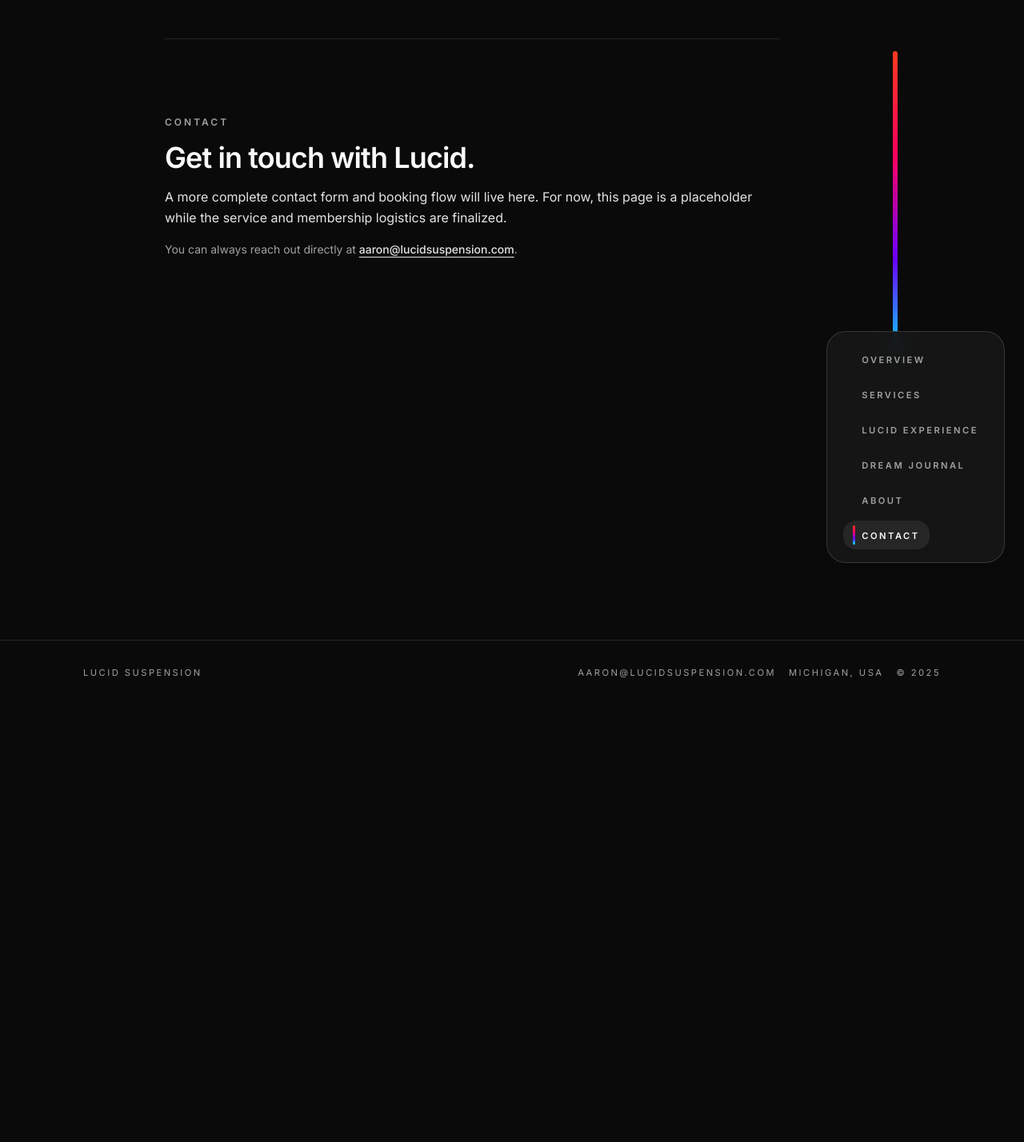
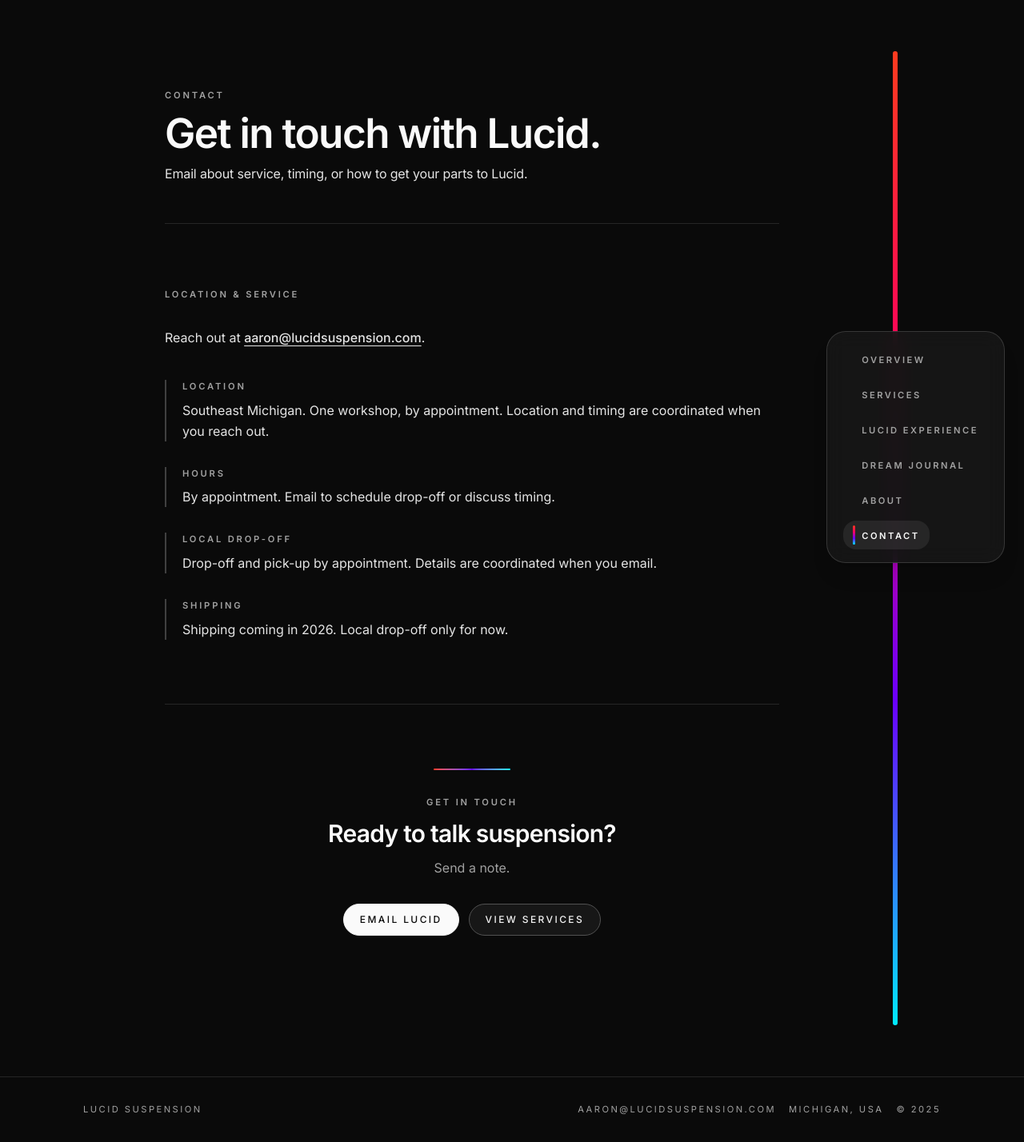
Before and after one commit to AaronRDurant/lucid-suspension, a Next.js app: page /contact in a window 1280 px wide. Shown: the whole page at 80% size. Before the commit the page ends 882 px from the top, so only its background shows below. Built offline with nearby package versions, Linux system fonts and the light colour scheme.

Commit message:
Complete Contact page

```diff
--- a/src/app/(site)/contact/page.tsx
+++ b/src/app/(site)/contact/page.tsx
@@ -1,4 +1,8 @@
 import type { Metadata } from "next";
+import { CTAButton } from "../../components/CTAButton";
+import { GradientDivider } from "../../components/GradientDivider";
+import { PageHeader } from "../../components/PageHeader";
+import { Section } from "../../components/Section";
 import { createMetadata } from "../../lib/seo";
 
 export const metadata: Metadata = createMetadata({
@@ -10,20 +14,16 @@ export const metadata: Metadata = createMetadata({
 
 export default function ContactPage() {
   return (
-    <section className="max-w-3xl border-t border-neutral-800 pt-16 pb-16 lg:pt-24 lg:pb-24">
-      <p className="text-xs font-semibold uppercase tracking-[0.25em] text-neutral-400">
-        Contact
-      </p>
-      <h1 className="mt-4 text-3xl font-semibold tracking-tight sm:text-4xl text-neutral-50">
-        Get in touch with Lucid.
-      </h1>
-      <p className="mt-4 text-base text-neutral-200 leading-relaxed">
-        A more complete contact form and booking flow will live here. For now,
-        this page is a placeholder while the service and membership logistics
-        are finalized.
-      </p>
-      <p className="mt-4 text-sm text-neutral-400 leading-relaxed">
-        You can always reach out directly at{" "}
+    <>
+      <PageHeader
+        eyebrow="Contact"
+        title="Get in touch with Lucid."
+        description="Email about service, timing, or how to get your parts to Lucid."
+      />
+
+      <Section id="location-service" eyebrow="Location & service" borderTop>
+        <p className="mb-10 text-base leading-relaxed text-neutral-200">
+          Reach out at{" "}
           <a
             href="mailto:aaron@lucidsuspension.com"
             className="font-medium text-neutral-200 underline underline-offset-4 hover:text-neutral-50 focus-visible:outline-none focus-visible:ring-2 focus-visible:ring-neutral-400 focus-visible:ring-offset-2 focus-visible:ring-offset-neutral-950 rounded"
@@ -32,6 +32,73 @@ export default function ContactPage() {
           </a>
           .
         </p>
+        <dl className="space-y-8">
+          <div className="flex flex-col gap-2 border-l-2 border-neutral-700 pl-5">
+            <dt className="text-[0.7rem] font-semibold uppercase tracking-[0.25em] text-neutral-400">
+              Location
+            </dt>
+            <dd className="text-base leading-relaxed text-neutral-200">
+              Southeast Michigan. One workshop, by appointment. Location and
+              timing are coordinated when you reach out.
+            </dd>
+          </div>
+          <div className="flex flex-col gap-2 border-l-2 border-neutral-700 pl-5">
+            <dt className="text-[0.7rem] font-semibold uppercase tracking-[0.25em] text-neutral-400">
+              Hours
+            </dt>
+            <dd className="text-base leading-relaxed text-neutral-200">
+              By appointment. Email to schedule drop-off or discuss timing.
+            </dd>
+          </div>
+          <div className="flex flex-col gap-2 border-l-2 border-neutral-700 pl-5">
+            <dt className="text-[0.7rem] font-semibold uppercase tracking-[0.25em] text-neutral-400">
+              Local drop-off
+            </dt>
+            <dd className="text-base leading-relaxed text-neutral-200">
+              Drop-off and pick-up by appointment. Details are coordinated when
+              you email.
+            </dd>
+          </div>
+          <div className="flex flex-col gap-2 border-l-2 border-neutral-700 pl-5">
+            <dt className="text-[0.7rem] font-semibold uppercase tracking-[0.25em] text-neutral-400">
+              Shipping
+            </dt>
+            <dd className="text-base leading-relaxed text-neutral-200">
+              Shipping coming in 2026. Local drop-off only for now.
+            </dd>
+          </div>
+        </dl>
+      </Section>
+
+      <section
+        id="get-in-touch"
+        aria-labelledby="contact-cta-heading"
+        className="border-t border-neutral-800 py-12 sm:py-16 lg:py-20"
+      >
+        <div className="flex flex-col items-center text-center">
+          <GradientDivider className="mx-auto mb-8" />
+          <p className="text-[0.7rem] font-semibold uppercase tracking-[0.25em] text-neutral-400">
+            Get in touch
+          </p>
+          <h2
+            id="contact-cta-heading"
+            className="mt-3 text-2xl font-semibold tracking-tight text-neutral-50 sm:text-3xl"
+          >
+            Ready to talk suspension?
+          </h2>
+          <p className="mt-3 max-w-md text-base leading-relaxed text-neutral-400">
+            Send a note.
+          </p>
+          <div className="mt-8 flex flex-wrap items-center justify-center gap-3">
+            <CTAButton href="mailto:aaron@lucidsuspension.com">
+              Email Lucid
+            </CTAButton>
+            <CTAButton href="/services" variant="secondary">
+              View services
+            </CTAButton>
+          </div>
+        </div>
       </section>
+    </>
   );
 }
--- a/src/app/components/PageHeader.tsx
+++ b/src/app/components/PageHeader.tsx
@@ -6,7 +6,7 @@ type PageHeaderAlign = "left" | "center";
 export type PageHeaderProps = {
   eyebrow?: string;
   title: string;
-  description?: string;
+  description?: ReactNode;
   align?: PageHeaderAlign;
   kicker?: string;
   actions?: ReactNode;
```
Lines whose indentation alone changed are shown as unchanged.
